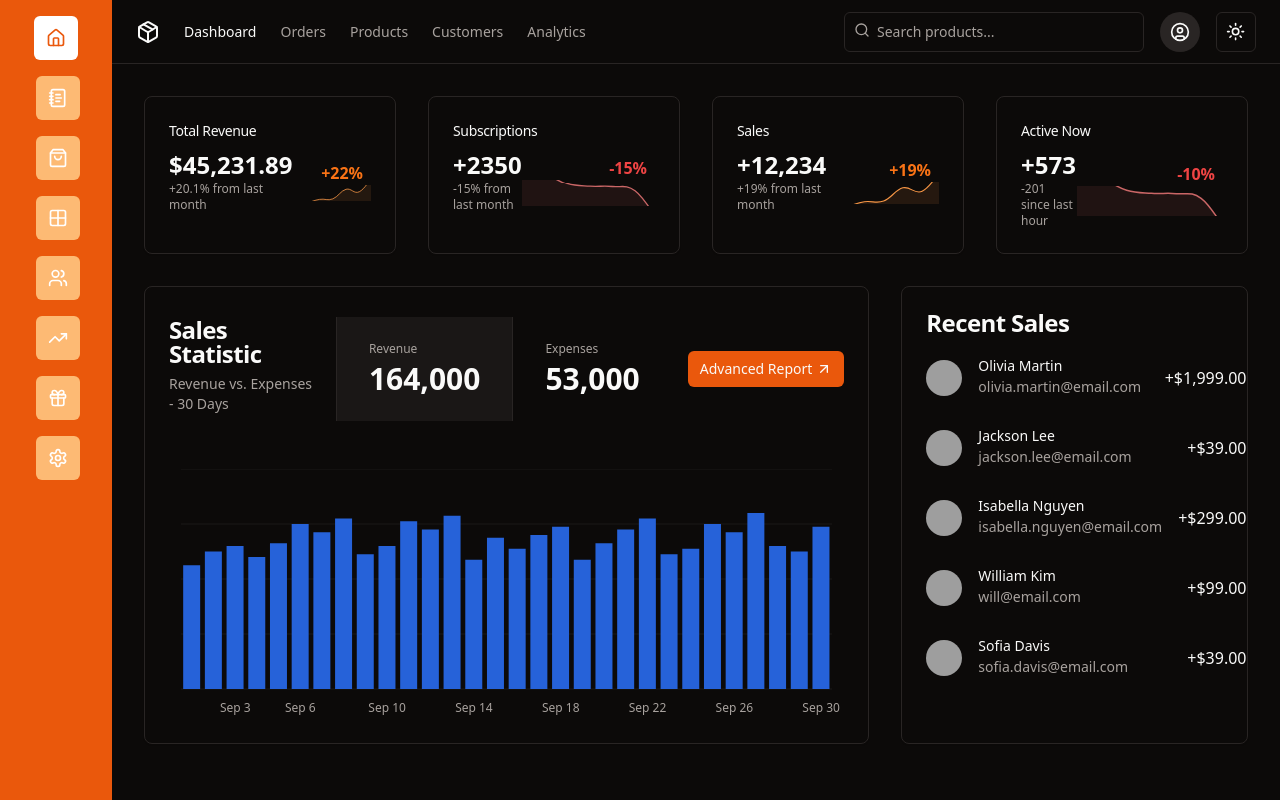
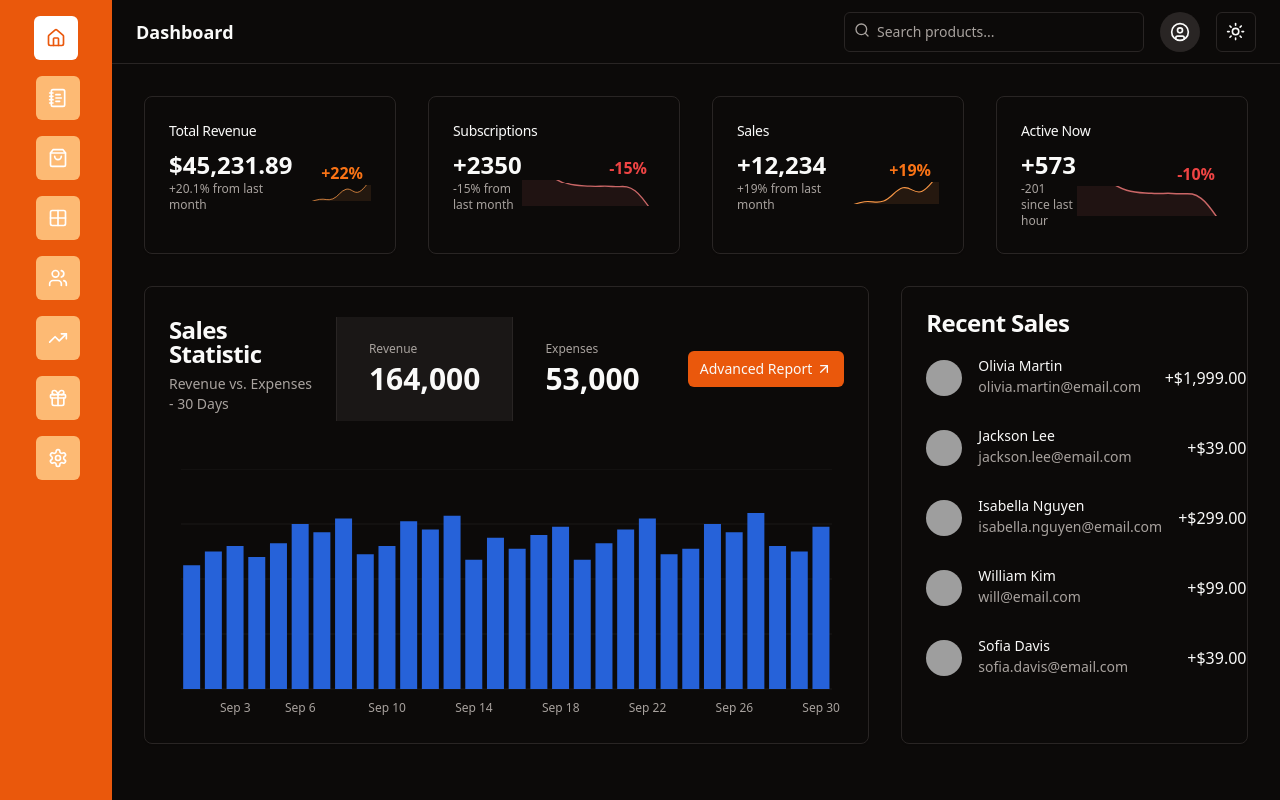
Before and after one commit to AlyaaRushdy/ecommerce-dashboard-react, a React (Vite) app: page / in a window 1280 px wide. Built offline with nearby package versions, Linux system fonts and the light colour scheme; grey boxes are pictures that could not be loaded.

Commit message:
Edit Header

```diff
--- a/src/pages/Home.jsx
+++ b/src/pages/Home.jsx
@@ -105,45 +105,9 @@ function Home() {
   return (
     <>
       <div className="flex w-full flex-col">
-        <header className="sticky top-0 flex h-16 items-center gap-4 border-b bg-background px-4 md:px-6">
-          <nav className="hidden flex-col gap-6 text-lg font-medium md:flex md:flex-row md:items-center md:gap-5 md:text-sm lg:gap-6">
-            <a
-              href="#"
-              className="flex items-center gap-2 text-lg font-semibold md:text-base"
-            >
-              <Package className="h-6 w-6" />
-              <span className="sr-only">Brand Name</span>
-            </a>
-            <a
-              href="#"
-              className="text-foreground transition-colors hover:text-foreground"
-            >
-              Dashboard
-            </a>
-            <a
-              href="#"
-              className="text-muted-foreground transition-colors hover:text-foreground"
-            >
-              Orders
-            </a>
-            <a
-              href="#"
-              className="text-muted-foreground transition-colors hover:text-foreground"
-            >
-              Products
-            </a>
-            <a
-              href="#"
-              className="text-muted-foreground transition-colors hover:text-foreground"
-            >
-              Customers
-            </a>
-            <a
-              href="#"
-              className="text-muted-foreground transition-colors hover:text-foreground"
-            >
-              Analytics
-            </a>
+        <header className="sticky top-0 flex h-16 items-center gap-4 border-b bg-background px-4 md:px-6 w-full">
+          <nav className="hidden flex-col gap-6 md:flex md:flex-row md:items-center md:gap-5 md:text-sm lg:gap-6">
+            <h1 className="font-bold text-lg">Dashboard</h1>
           </nav>
 
           <Sheet>
@@ -234,7 +198,7 @@ function Home() {
         </header>
       </div>
       <main className="flex flex-1 flex-col gap-4 p-4 md:gap-8 md:p-8">
-        <div className="grid gap-4 md:grid-cols-2 md:gap-8 lg:grid-cols-4">
+        <div className="grid grid-cols-1 gap-4 md:grid-cols-2 md:gap-8 w-auto h-auto lg:grid-cols-4 ">
           <Card x-chunk="dashboard-01-chunk-0">
             <CardHeader className="flex flex-row items-center justify-between space-y-0 pb-2">
               <CardTitle className="text-sm font-medium">
```
